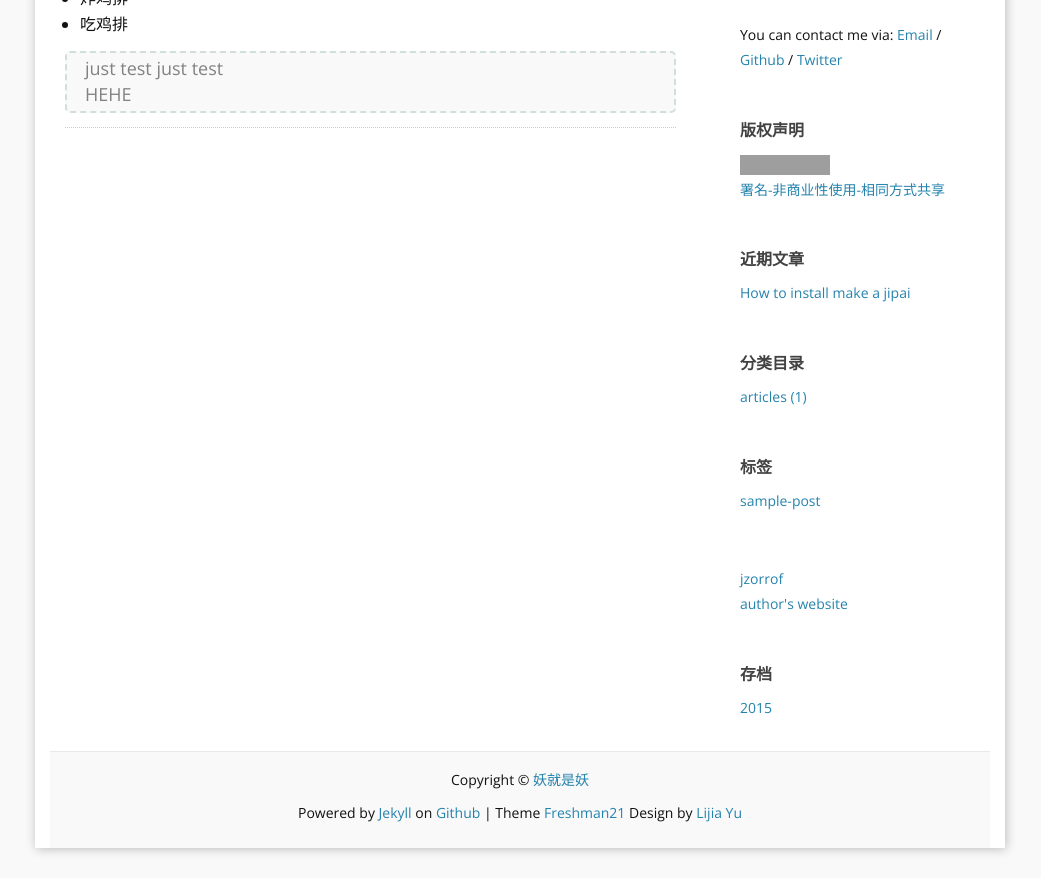
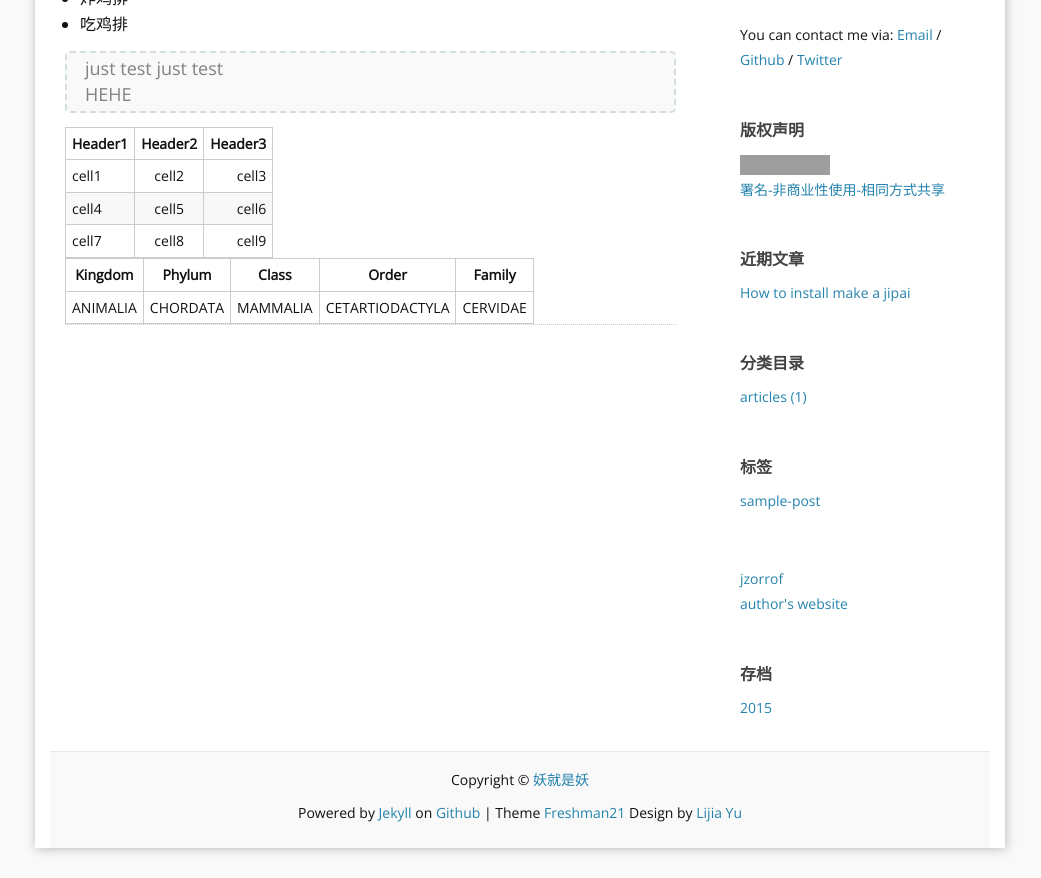
Before and after one commit to jzorrof/jzorrof.github.com, a Jekyll site: the page built from _posts/2015-04-28-how-to-make-jipai.md, in a window 1280 px wide, cut to the strip 400-1278 px from the top of the page. Shown: the whole strip, without its empty margins (120-1161 px from the left). Built offline with Jekyll 4.4.1, drawn with Linux system fonts in a browser that asks for light colours; comment, search, counter and statistics services are not loaded; grey boxes are pictures that could not be loaded.

Commit message:
add update relpace

```diff
--- a/_posts/2015-04-28-how-to-make-jipai.md
+++ b/_posts/2015-04-28-how-to-make-jipai.md
@@ -16,3 +16,14 @@ description: TEST
 > just test
 > just test
 > <br>HEHE
+
+| Header1 | Header2 | Header3 |
+|:--------|:-------:|--------:|
+| cell1   | cell2   | cell3   |
+| cell4   | cell5   | cell6   |
+| cell7   | cell8   | cell9   |
+
+
+| Kingdom | Phylum  | Class | Order | Family |
+|:------:|:------:|:------:|:------:|:------:|
+|ANIMALIA|CHORDATA|MAMMALIA|CETARTIODACTYLA|CERVIDAE|
```
